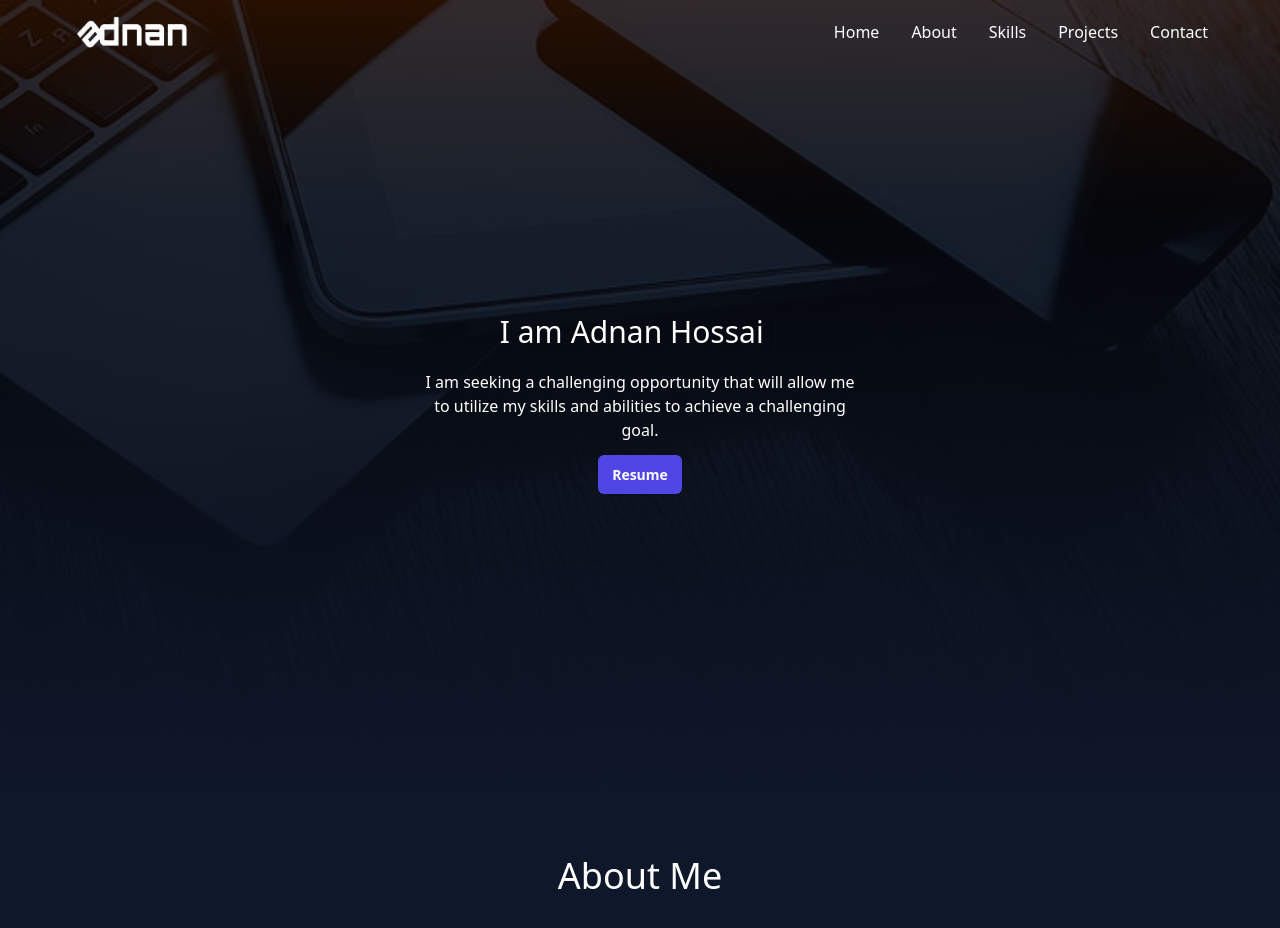
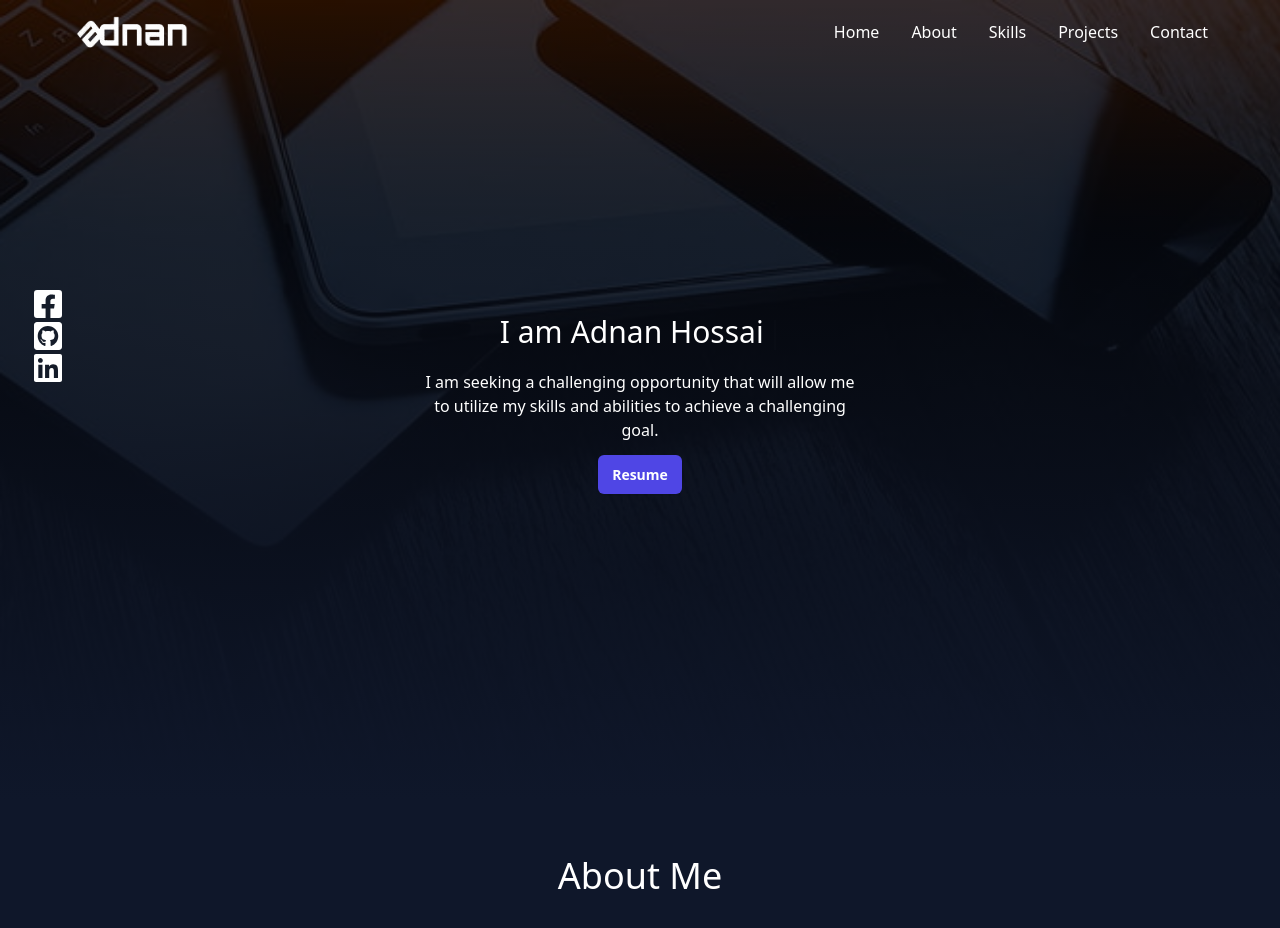
Before and after one commit to adnanhjoy/port-folio-adnan, a React (Vite) app: page / in a window 1280 px wide. Shown: the top 928 px of the page. Built offline with nearby package versions, Linux system fonts and the light colour scheme.

Commit message:
added side fixed menu

```diff
--- a/src/components/Header/Header.jsx
+++ b/src/components/Header/Header.jsx
@@ -6,6 +6,7 @@ import { Dialog } from '@headlessui/react'
 import { Bars3Icon, XMarkIcon } from '@heroicons/react/24/outline'
 import author from '../../assets/adnan-profile.png';
 import { Typewriter } from 'react-simple-typewriter'
+import { FaFacebook, FaFacebookSquare, FaGitSquare, FaGithubSquare, FaLinkedin } from "react-icons/fa";
 
 const Header = () => {
     const [mobileMenuOpen, setMobileMenuOpen] = useState(false);
@@ -126,6 +127,11 @@ const Header = () => {
                     </div>
                 </div>
             </div>
+            <div className='fixed text-white top-72 left-8 z-50'>
+                <a href="https://www.facebook.com/engr.adnanhossain" target="blank" className='m-0 hover:text-blue-700'><FaFacebookSquare className=' w-8 h-8' /></a>
+                <a href="https://github.com/engadnanhossain" target="blank" className='m-0 hover:text-gray-600'><FaGithubSquare className=' w-8 h-8' /></a>
+                <a href="https://www.linkedin.com/in/engadnanhossain" target="blank" className='m-0 hover:text-blue-700'><FaLinkedin className=' w-8 h-8' /></a>
+            </div>
         </div>
     );
 };
```
